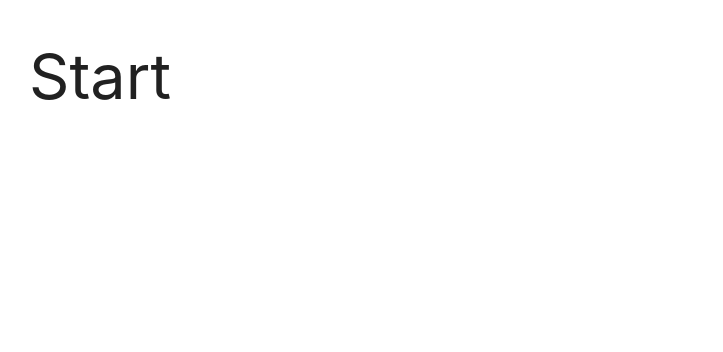
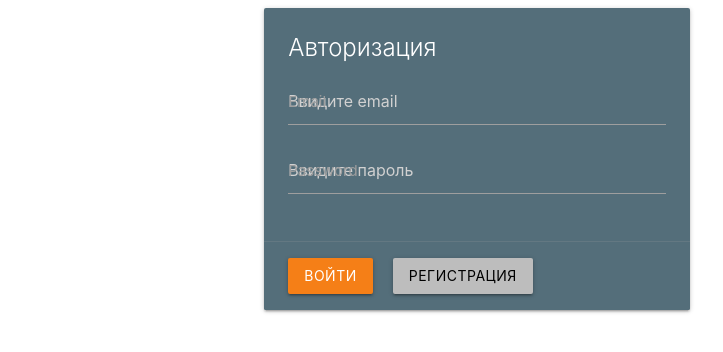
Before and after one commit to invector4ik002/test, a React (Create React App) app in the folder client/: page / in a window 1280 px wide. Shown: the top 352 px of the page, without its empty margins (163-886 px from the left). Built offline with nearby package versions, Linux system fonts and the light colour scheme.

Commit message:
add useHttp

```diff
--- a/client/package.json
+++ b/client/package.json
@@ -21,6 +21,7 @@
   "eslintConfig": {
     "extends": "react-app"
   },
+  "proxy": "http://localhost:4000",
   "browserslist": {
     "production": [
       ">0.2%",
--- a/client/src/App.js
+++ b/client/src/App.js
@@ -1,11 +1,17 @@
 import React from 'react';
 import 'materialize-css';
+import { BrowserRouter as Router} from 'react-router-dom';
+
+import { useRoutes } from './routes'
 
 function App() {
+  const routes = useRoutes(false)
    return (
-      <div className='container'>
-        <h1>Start</h1>
-      </div>
+      <Router>
+         <div className='container'>
+            {routes}
+         </div>
+      </Router>
   );
 }
 
--- /dev/null
+++ b/client/src/hooks/http.hook.js
@@ -0,0 +1,40 @@
+import { useState, useCallback } from 'react';
+
+export const useHttp = () => {
+   const [loading, setLoading] = useState(false);
+   const [error, setError] = useState(null);
+
+   const request =useCallback( async (url, method = 'GET', body = null, headers = {}) => {
+
+     setLoading(true);
+
+      try {
+
+         if (body) {
+            body = JSON.stringify(body)
+            headers['Content-Type'] = 'application/json'
+         }
+
+         const response = await fetch(url, {method, body, headers});
+         const data = await response.json();
+
+         if(!response.ok) {
+            throw new Error(data.message || 'Error response')
+         }
+
+         setLoading(false);
+
+         return data
+
+      } catch(e) {
+         setLoading(false);
+         setError(e.message);
+         throw e;
+      }
+   },[])
+
+   const clearError = useCallback(() => setError(null),[])
+
+   return {loading, request, error, clearError}
+
+}
--- /dev/null
+++ b/client/src/hooks/message.hook.js
@@ -0,0 +1,9 @@
+import { useCallback } from 'react';
+
+export const useMessage = () => {
+   return useCallback((text) => {
+      if (window.M && text) {
+         window.M.toast({ html:text })
+      }
+   },[])
+}
--- a/client/src/index.css
+++ b/client/src/index.css
@@ -1 +1,6 @@
 @import "~materialize-css/dist/css/materialize.min.css";
+
+
+.card-action__btn_margin-right {
+   margin-right: 20px;
+}
--- a/client/src/pages/AuthPage.js
+++ b/client/src/pages/AuthPage.js
@@ -1,9 +1,81 @@
-import React from 'react';
+import React, { useState, useEffect } from 'react';
+import { useHttp } from '../hooks/http.hook';
+import { useMessage } from '../hooks/message.hook';
 
 export const AuthPage = () => {
+
+   const message = useMessage()
+   const {loading, request, error, clearError} = useHttp();
+   const [form, setForm] = useState({
+      email: '',
+      password: '',
+   });
+
+   useEffect (() => {
+      message(error)
+      clearError()
+   },[error, message, clearError])
+
+   const changeHandler = (event) => {
+      setForm({...form, [event.target.name]: event.target.value})
+   }
+
+   const registerHandler = async () => {
+      try {
+         const data = await request('/api/auth/register', 'POST', {...form})
+         console.log('Data',data)
+      } catch(e) {}
+   }
+
    return (
-      <div>
-         <h1>AuthPage</h1>
+      <div className='row'>
+         <div className='col s6 offset-s3'>
+            {/* <h1>Список постов</h1> */}
+            <div className='card blue-grey darken-1'>
+               <div className='card-content white-text'>
+                  <span className='card-title'>Авторизация</span>
+                  <div>
+
+                     <div className='input-field'>
+                        <input
+                           className='validate'
+                           placeholder='Ввидите email'
+                           id='email'
+                           type='text'
+                           name='email'
+                           onChange={changeHandler}
+                        />
+                        <label htmlFor='email'>Email</label>
+                     </div>
+                     <div className='input-field'>
+                        <input
+                           className='validate'
+                           placeholder='Ввидите пароль'
+                           id='password'
+                           type='password'
+                           name='password'
+                           onChange={changeHandler}
+                        />
+                        <label htmlFor='password'>Password</label>
+                     </div>
+
+                  </div>
+               </div>
+               <div className='card-action'>
+                  <button
+                     className='btn yellow darken-4 card-action__btn_margin-right'
+                     disabled={loading}
+                  >Войти
+                  </button>
+                  <button
+                     className='btn grey lighten-1 black-text'
+                     onClick={registerHandler}
+                     disabled={loading}
+                  >Регистрация
+                 </button>
+               </div>
+            </div>
+         </div>
       </div>
    )
-}
+};
--- /dev/null
+++ b/client/src/pages/PostsEditPage.js
@@ -0,0 +1,9 @@
+import React from 'react';
+
+export const PostsEditPage = () => {
+   return (
+      <div>
+         <h1>PostsEditPage</h1>
+      </div>
+   )
+}
--- /dev/null
+++ b/client/src/pages/PostsPage.js
@@ -0,0 +1,9 @@
+import React from 'react';
+
+export const PostsPage = () => {
+   return (
+      <div>
+         <h1>PostsPage</h1>
+      </div>
+   )
+}
--- /dev/null
+++ b/client/src/routes.js
@@ -0,0 +1,30 @@
+import React from 'react';
+import { Switch, Route, Redirect } from 'react-router-dom';
+import { PostsPage } from './pages/PostsPage';
+import { PostsEditPage } from './pages/PostsEditPage';
+import { AuthPage } from './pages/AuthPage';
+
+export const useRoutes = ( isAuthenticated ) => {
+   if (isAuthenticated) {
+      return (
+         <Switch>
+            <Route path='/posts' exact>
+               <PostsPage />
+            </Route>
+            <Route path='/edit/:id'>
+               <PostsEditPage />
+            </Route>
+            <Redirect to='/posts'/>
+         </Switch>
+      )
+   }
+
+   return (
+      <Switch>
+         <Route path='/' exact>
+            <AuthPage />
+         </Route>
+         <Redirect to='/' />
+      </Switch>
+   )
+};
```
